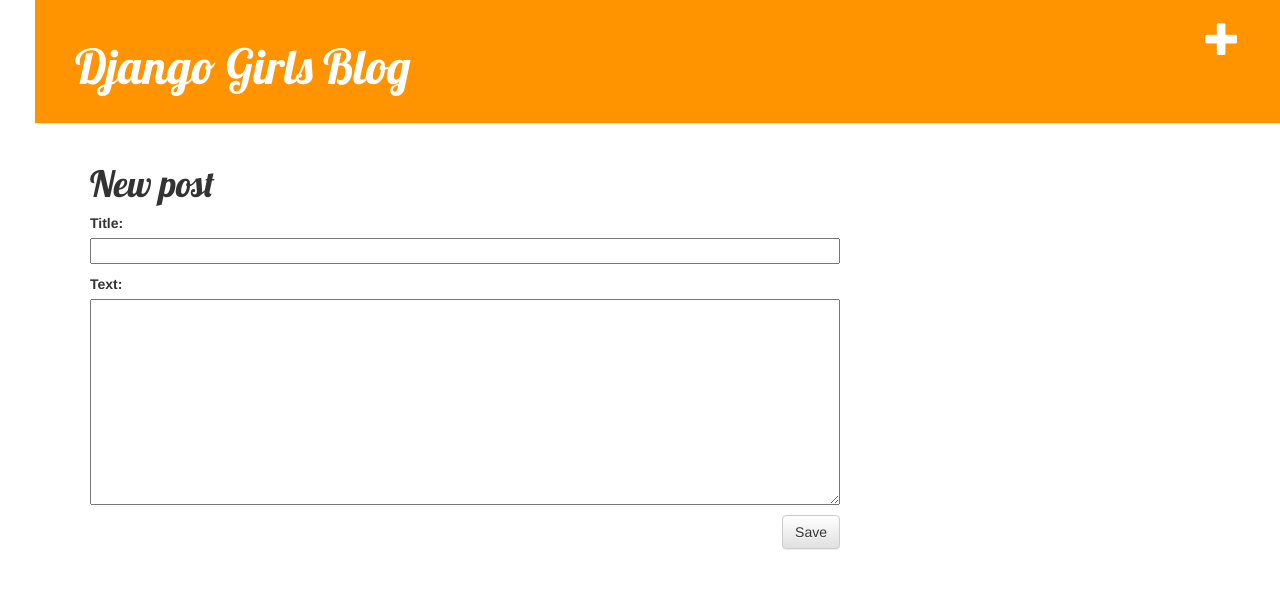
After one commit to zaswed76/my-first-blog, a Django app: page /post/new/ in a window 1280 px wide. The commit adds this page. Shown: the top 589 px of the page. Run offline with Django 3.2, Linux system fonts and the light colour scheme; some libraries are stand-ins or nearby versions.

Commit message:
add post edit

```diff
--- /dev/null
+++ b/blog/forms.py
@@ -0,0 +1,10 @@
+
+from django import forms
+
+from .models import Post
+
+class PostForm(forms.ModelForm):
+
+    class Meta:
+        model = Post
+        fields = ('title', 'text',)
--- a/blog/templates/blog/base.html
+++ b/blog/templates/blog/base.html
@@ -4,11 +4,12 @@
         <title>Django Girls blog</title>
         <link rel="stylesheet" href="//maxcdn.bootstrapcdn.com/bootstrap/3.2.0/css/bootstrap.min.css">
         <link rel="stylesheet" href="//maxcdn.bootstrapcdn.com/bootstrap/3.2.0/css/bootstrap-theme.min.css">
-        <link href="https://fonts.googleapis.com/css?family=Lobster&subset=latin,cyrillic" rel="stylesheet" type="text/css">
+        <link href='//fonts.googleapis.com/css?family=Lobster&subset=latin,latin-ext' rel='stylesheet' type='text/css'>
         <link rel="stylesheet" href="{% static 'css/blog.css' %}">
     </head>
     <body>
         <div class="page-header">
+            <a href="{% url 'post_new' %}" class="top-menu"><span class="glyphicon glyphicon-plus"></span></a>
             <h1><a href="/">Django Girls Blog</a></h1>
         </div>
         <div class="content container">
--- /dev/null
+++ b/blog/templates/blog/post_edit.html
@@ -0,0 +1,9 @@
+{% extends 'blog/base.html' %}
+
+{% block content %}
+    <h1>New post</h1>
+    <form method="POST" class="post-form">{% csrf_token %}
+        {{ form.as_p }}
+        <button type="submit" class="save btn btn-default">Save</button>
+    </form>
+{% endblock %}
--- a/blog/urls.py
+++ b/blog/urls.py
@@ -3,5 +3,6 @@
 
 urlpatterns = [
     path('', views.post_list, name='post_list'),
-    path('post/<int:pk>/', views.post_detail, name='post_detail')
+    path('post/<int:pk>/', views.post_detail, name='post_detail'),
+    path('post/new/', views.post_new, name='post_new'),
 ]
--- a/blog/views.py
+++ b/blog/views.py
@@ -1,5 +1,6 @@
 from django.shortcuts import render, get_object_or_404
 from .models import Post
+from .forms import PostForm
 from django.utils import timezone
 # Create your views here.
 
@@ -10,3 +11,7 @@
 def post_detail(request, pk):
     post = get_object_or_404(Post, pk=pk)
     return render(request, 'blog/post_detail.html', {'post': post})
+
+def post_new(request):
+    form = PostForm()
+    return render(request, 'blog/post_edit.html', {'form': form})
```
Lines whose indentation alone changed are shown as unchanged.
